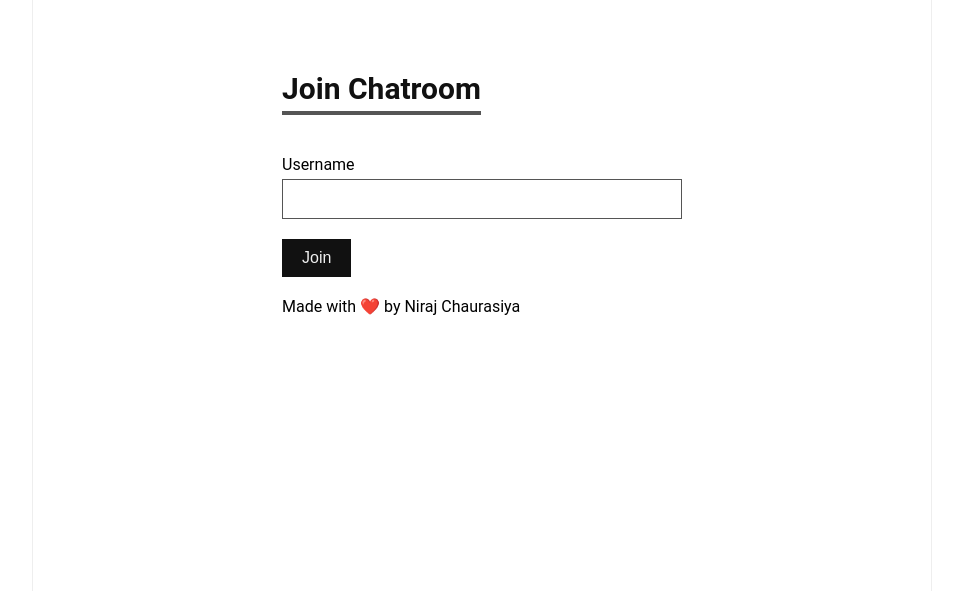
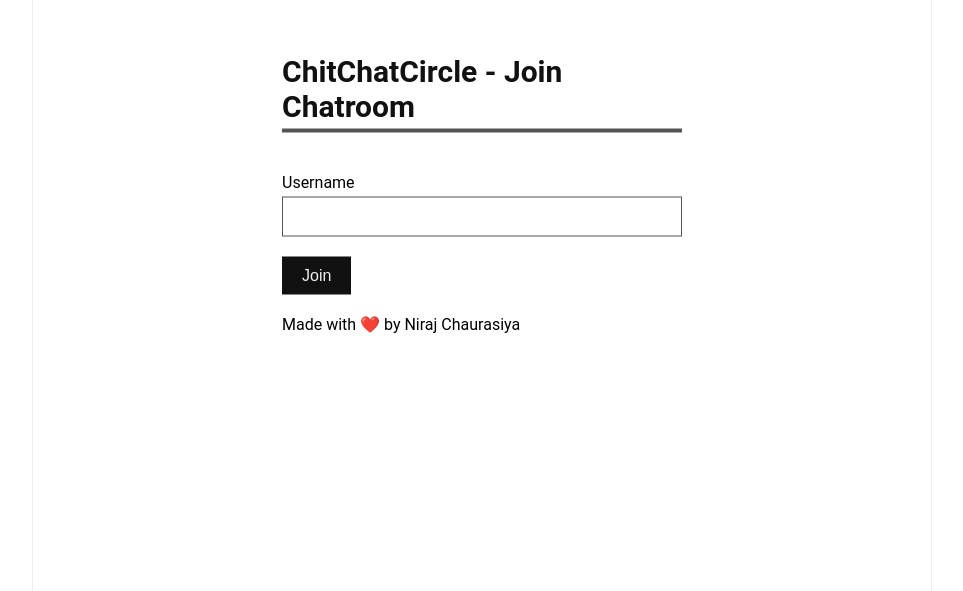
Before and after one commit to nirajchaurasiya/chat-app-html-css-js-nodejs, a website: page chatapp/public/index.html in a window 1280 px wide. Shown: the part 209-800 px from the top of the page, without its empty margins (158-1121 px from the left). Drawn offline with nearby package versions, Linux system fonts and the light colour scheme; no server answers.

Commit message:
Update index.html

```diff
--- a/chatapp/public/index.html
+++ b/chatapp/public/index.html
@@ -10,14 +10,14 @@
     <link rel="shortcut icon" href="https://cdn.iconscout.com/icon/free/png-256/free-chat-2639493-2187526.png"
         type="image/x-icon">
     <link rel="stylesheet" href="style.css">
-    <title>ChatApp Created For Friends</title>
+    <title>ChitChatCircle - ChatApp Created For Friends</title>
 </head>
 
 <body>
     <div class="app">
         <div class="screen join-screen active">
             <div class="form">
-                <h2>Join Chatroom</h2>
+                <h2>ChitChatCircle - Join Chatroom</h2>
                 <div class="form-input">
                     <label for="username">Username</label>
                     <input type="text" id="username">
```
